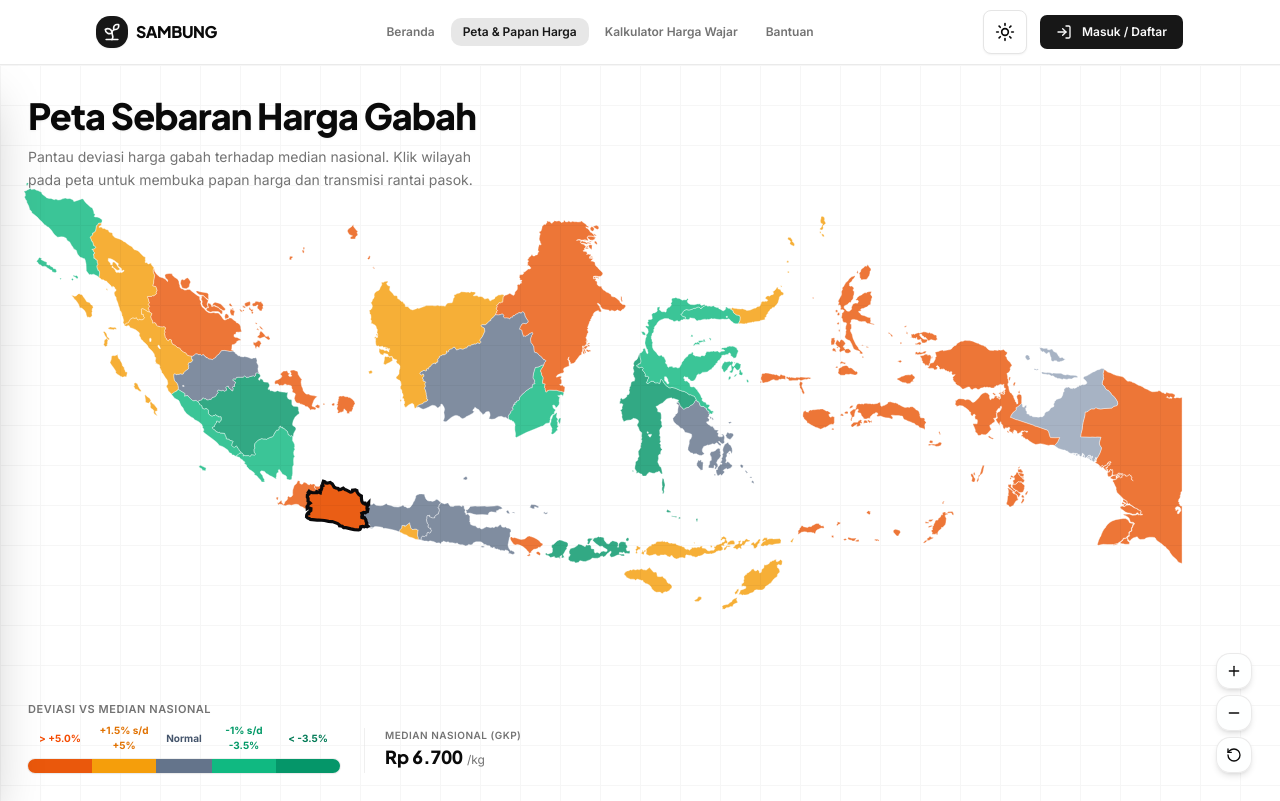
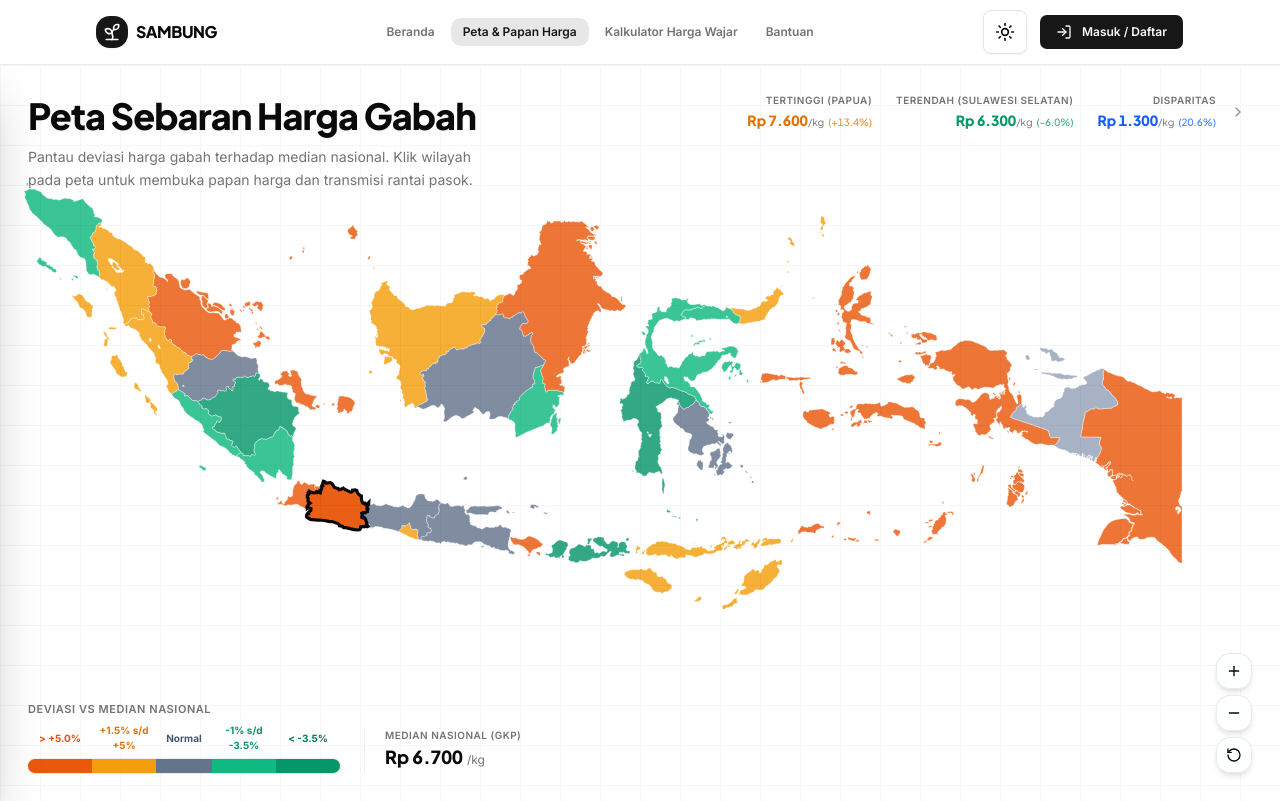
Before and after one commit to nugroho-dotnc/sambung-fe, a Next.js app: page /peta-harga in a window 1280 px wide. Built offline with nearby package versions, Linux system fonts and the light colour scheme.

Commit message:
add stats

```diff
--- a/app/(public)/peta-harga/_components/full-price-map.tsx
+++ b/app/(public)/peta-harga/_components/full-price-map.tsx
@@ -34,6 +34,8 @@ import {
   ShoppingCart,
   Wheat,
   Percent,
+  ChevronLeft,
+  ChevronRight,
 } from "lucide-react";
 
 interface ProvinceFeature {
@@ -110,6 +112,35 @@ export default function FullPriceMap() {
   const [isSidePanelOpen, setIsSidePanelOpen] = useState<boolean>(false);
   const [hoveredProvince, setHoveredProvince] = useState<string | null>(null);
   const [tooltipPos, setTooltipPos] = useState<{ x: number; y: number } | null>(null);
+
+  // Stats visibility state (can be collapsed to the side)
+  const [isDesktopStatsOpen, setIsDesktopStatsOpen] = useState<boolean>(true);
+  const [isMobileStatsOpen, setIsMobileStatsOpen] = useState<boolean>(true);
+
+  // Compute highest, lowest, disparity statistics (text only)
+  const stats = useMemo(() => {
+    const minItem = SEED_PROVINCIAL_DATA.reduce(
+      (prev, curr) => (curr.price < prev.price ? curr : prev),
+      SEED_PROVINCIAL_DATA[0]
+    );
+
+    const maxItem = SEED_PROVINCIAL_DATA.reduce(
+      (prev, curr) => (curr.price > prev.price ? curr : prev),
+      SEED_PROVINCIAL_DATA[0]
+    );
+
+    const disparityAmount = maxItem.price - minItem.price;
+    const disparityPercent = Number(
+      (((maxItem.price - minItem.price) / minItem.price) * 100).toFixed(1)
+    );
+
+    return {
+      minItem,
+      maxItem,
+      disparityAmount,
+      disparityPercent,
+    };
+  }, []);
 
   // Filters inside the side panel
   const [commodity, setCommodity] = useState<string>("Gabah Kering Panen (GKP)");
@@ -348,6 +379,126 @@ export default function FullPriceMap() {
         <p className="text-xs sm:text-sm text-muted-foreground leading-relaxed max-w-md">
           Pantau deviasi harga gabah terhadap median nasional. Klik wilayah pada peta untuk membuka papan harga dan transmisi rantai pasok.
         </p>
+
+        {/* Mobile: Di bawah judul dan deskripsi (Hanya text, dapat disembunyikan ke samping) */}
+        <div className="sm:hidden pt-2 space-y-1.5">
+          <button
+            type="button"
+            onClick={() => setIsMobileStatsOpen(!isMobileStatsOpen)}
+            className="inline-flex items-center gap-1.5 text-[11px] font-bold text-muted-foreground hover:text-foreground transition-colors cursor-pointer"
+            aria-label={isMobileStatsOpen ? "Sembunyikan statistik" : "Tampilkan statistik"}
+          >
+            <span>Ringkasan Pasar</span>
+            {isMobileStatsOpen ? (
+              <ChevronLeft className="w-3.5 h-3.5" />
+            ) : (
+              <ChevronRight className="w-3.5 h-3.5" />
+            )}
+          </button>
+
+          <div
+            className={`flex flex-wrap items-center gap-x-4 gap-y-1.5 text-xs transition-all duration-300 ${
+              isMobileStatsOpen
+                ? "opacity-100 max-h-24 translate-x-0"
+                : "opacity-0 max-h-0 -translate-x-4 pointer-events-none overflow-hidden"
+            }`}
+          >
+            <div>
+              <span className="text-[10px] text-muted-foreground block">
+                Tertinggi ({stats.maxItem.province}):
+              </span>
+              <span className="font-extrabold text-amber-600 dark:text-amber-400 tabular-nums">
+                {formatRupiah(stats.maxItem.price)}/kg
+              </span>
+            </div>
+
+            <div>
+              <span className="text-[10px] text-muted-foreground block">
+                Terendah ({stats.minItem.province}):
+              </span>
+              <span className="font-extrabold text-emerald-600 dark:text-emerald-400 tabular-nums">
+                {formatRupiah(stats.minItem.price)}/kg
+              </span>
+            </div>
+
+            <div>
+              <span className="text-[10px] text-muted-foreground block">
+                Disparitas:
+              </span>
+              <span className="font-extrabold text-blue-600 dark:text-blue-400 tabular-nums">
+                {formatRupiah(stats.disparityAmount)}/kg
+              </span>
+            </div>
+          </div>
+        </div>
+      </div>
+
+      {/* Top-Right Desktop: Statistik Teks (Dapat disembunyikan ke samping) */}
+      <div className="absolute top-5 right-5 sm:top-7 sm:right-7 z-20 pointer-events-auto hidden sm:flex items-center gap-2">
+        <div
+          className={`flex items-center gap-6 text-right transition-all duration-300 ${
+            isDesktopStatsOpen
+              ? "opacity-100 translate-x-0"
+              : "opacity-0 translate-x-8 pointer-events-none select-none max-w-0 overflow-hidden"
+          }`}
+        >
+          {/* Tertinggi */}
+          <div className="space-y-0.5 whitespace-nowrap">
+            <div className="text-[10px] font-semibold uppercase tracking-wider text-muted-foreground">
+              Tertinggi ({stats.maxItem.province})
+            </div>
+            <div className="text-sm font-extrabold text-amber-600 dark:text-amber-400 font-display tabular-nums">
+              {formatRupiah(stats.maxItem.price)}
+              <span className="text-[10px] font-normal text-muted-foreground">/kg</span>
+              <span className="text-[10px] font-medium text-amber-600/80 dark:text-amber-400/80 ml-1">
+                (+{stats.maxItem.percentageDiff.toFixed(1)}%)
+              </span>
+            </div>
+          </div>
+
+          {/* Terendah */}
+          <div className="space-y-0.5 whitespace-nowrap">
+            <div className="text-[10px] font-semibold uppercase tracking-wider text-muted-foreground">
+              Terendah ({stats.minItem.province})
+            </div>
+            <div className="text-sm font-extrabold text-emerald-600 dark:text-emerald-400 font-display tabular-nums">
+              {formatRupiah(stats.minItem.price)}
+              <span className="text-[10px] font-normal text-muted-foreground">/kg</span>
+              <span className="text-[10px] font-medium text-emerald-600/80 dark:text-emerald-400/80 ml-1">
+                ({stats.minItem.percentageDiff.toFixed(1)}%)
+              </span>
+            </div>
+          </div>
+
+          {/* Disparitas */}
+          <div className="space-y-0.5 whitespace-nowrap">
+            <div className="text-[10px] font-semibold uppercase tracking-wider text-muted-foreground">
+              Disparitas
+            </div>
+            <div className="text-sm font-extrabold text-blue-600 dark:text-blue-400 font-display tabular-nums">
+              {formatRupiah(stats.disparityAmount)}
+              <span className="text-[10px] font-normal text-muted-foreground">/kg</span>
+              <span className="text-[10px] font-medium text-blue-600/80 dark:text-blue-400/80 ml-1">
+                ({stats.disparityPercent}%)
+              </span>
+            </div>
+          </div>
+        </div>
+
+        {/* Toggle hide/show to the side */}
+        <button
+          type="button"
+          onClick={() => setIsDesktopStatsOpen(!isDesktopStatsOpen)}
+          className="p-1.5 rounded-lg text-muted-foreground/80 hover:text-foreground hover:bg-muted/40 transition-colors cursor-pointer"
+          title={isDesktopStatsOpen ? "Sembunyikan ke samping" : "Tampilkan statistik"}
+          aria-label={isDesktopStatsOpen ? "Sembunyikan ke samping" : "Tampilkan statistik"}
+        >
+          {isDesktopStatsOpen ? (
+            <ChevronRight className="w-4 h-4" />
+          ) : (
+            <ChevronLeft className="w-4 h-4" />
+          )}
+        </button>
       </div>
 
       {/* Bottom-Left Legend: Bar Merah ke Hijau dengan label diatasnya & Median Nasional di sampingnya (Tanpa Card) */}
```
